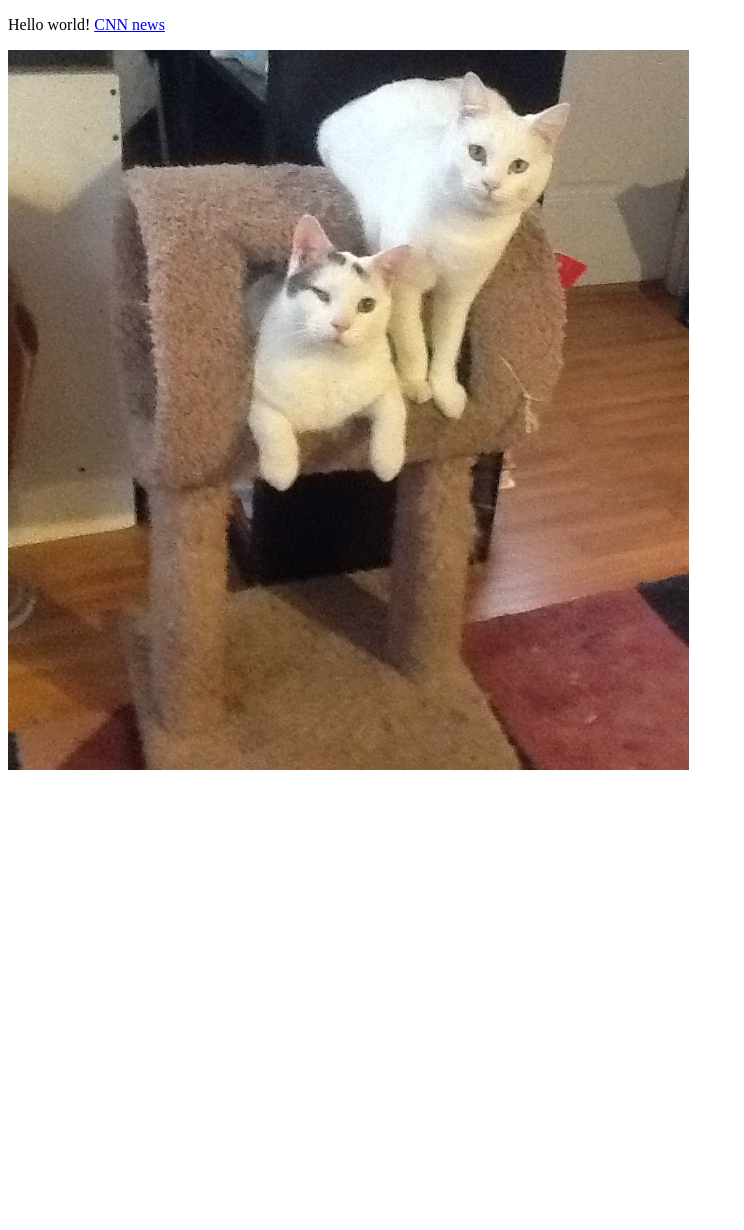
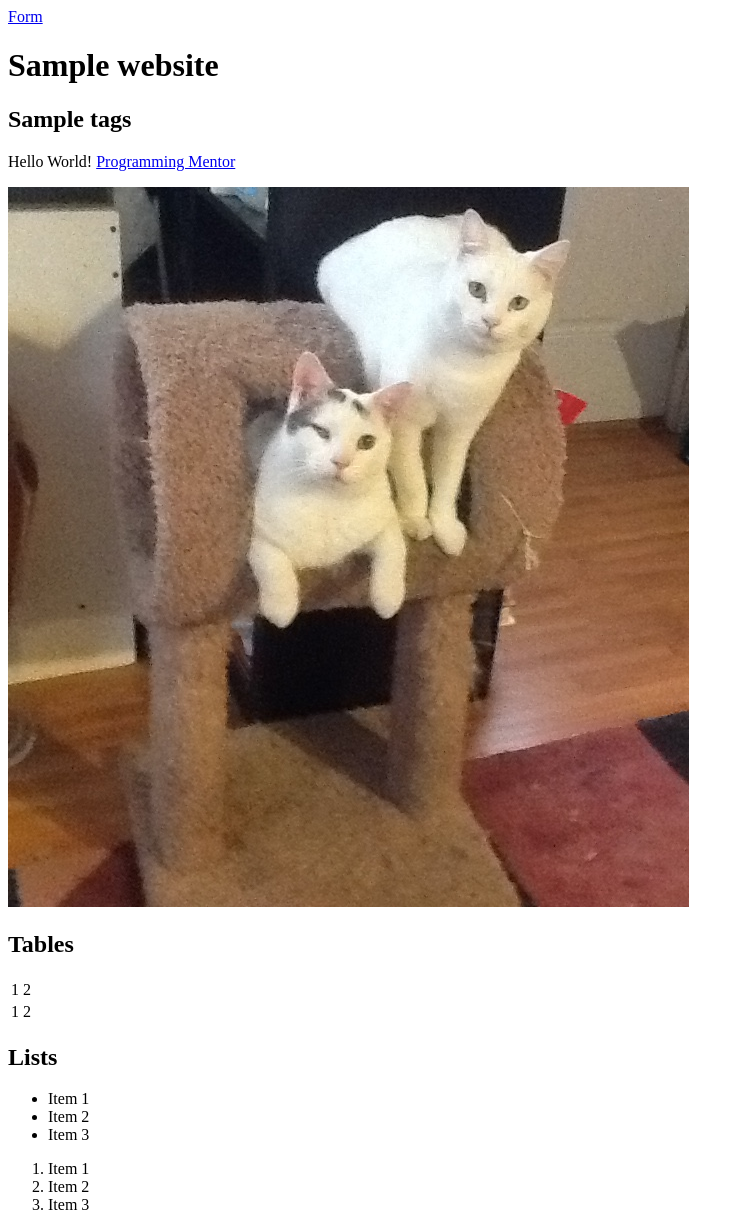
Before and after one commit to AlexDnipro/html, a plain HTML site: page index.html in a window 1280 px wide. Shown: the whole page, without its empty margins (0-744 px from the left). Before the commit the page ends 800 px from the top, so only its background shows below. Drawn offline with Linux system fonts and the light colour scheme.

Commit message:
added form

```diff
--- a/index.html
+++ b/index.html
@@ -1,13 +1,48 @@
 <!DOCTYPE html>
 <html lang="en">
 <head>
-    <meta charset="UTF-8">
-    <meta name="viewport" content="width=device-width, initial-scale=1.0">
-    <meta http-equiv="X-UA-Compatible" content="ie=edge">
-    <title>Document</title>
+	<meta charset="UTF-8">
+	<meta name="viewport" content="width=device-width, initial-scale=1.0">
+	<meta http-equiv="X-UA-Compatible" content="ie=edge">
+	<title>Document</title>
 </head>
 <body>
-   <p> Hello world! <a href="https://cnn.com"> CNN news </a></p>
-   <img src="img/my cats.jpg" alt="My funny cats">
+    <nav>
+        <a href="form.html">Form</a>
+    </nav>
+    <header>
+        <h1>Sample website</h1>
+    </header>
+    <section>
+        <h2>Sample tags</h2>
+        <p>Hello World! <a href="https://programmingmentor.com.ua">Programming Mentor</a></p>
+        <img src="img/my cats.jpg" alt="My cats">
+    </section>
+    <section>
+        <h2>Tables</h2>
+        <table>
+            <tr>
+                <td>1</td>
+                <td>2</td>
+            </tr>
+            <tr>
+                <td>1</td>
+                <td>2</td>
+            </tr>
+        </table>
+    </section>
+    <section>
+        <h2>Lists</h2>
+        <ul>
+            <li>Item 1</li>
+            <li>Item 2</li>
+            <li>Item 3</li>
+        </ul>
+        <ol>
+            <li>Item 1</li>
+            <li>Item 2</li>
+            <li>Item 3</li>
+        </ol>
+    </section>
 </body>
 </html>
```
Also changed, not shown: form.html (added, +36 -0 lines).
